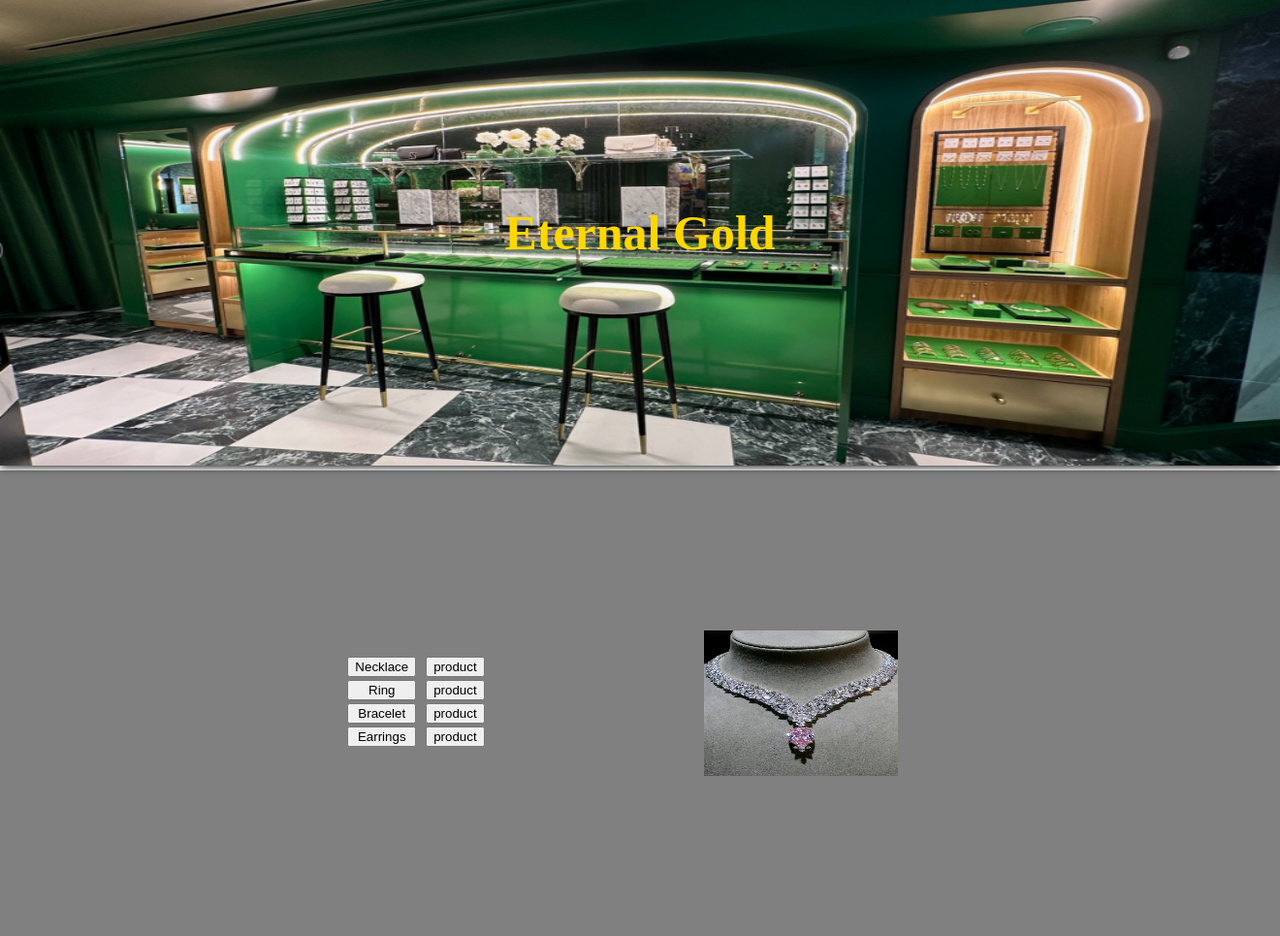
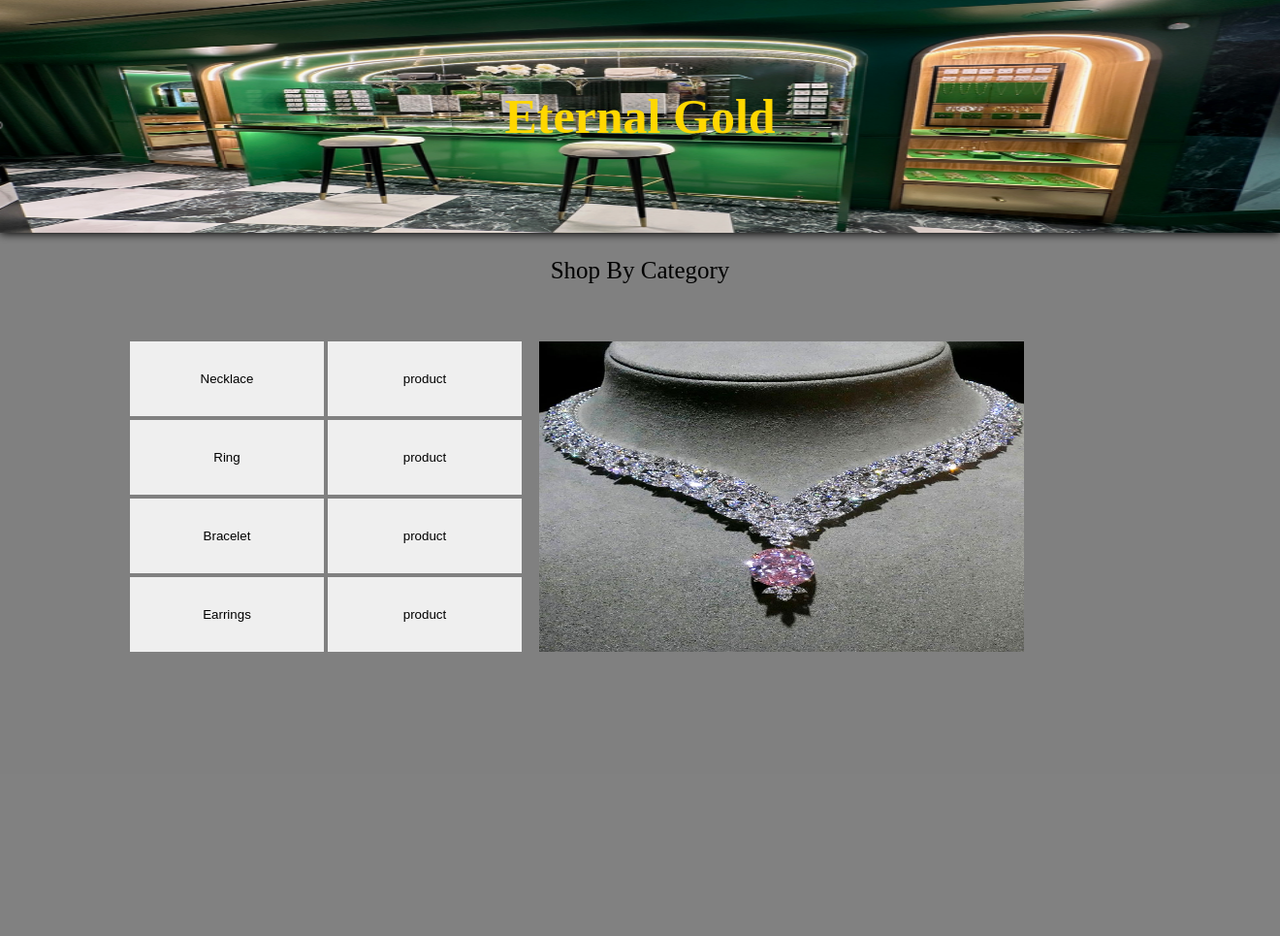
Before and after one commit to DenisPrela/JewelleryStore, a PHP site: page / in a window 1320 px wide. Shown: the part 50-1015 px from the top of the page at 97% size. After the commit the page ends 722 px from the top, so only its background shows below. Run offline with PHP 8.4, Linux system fonts and the light colour scheme.

Commit message:
Categories

```diff
--- a/index.html
+++ b/index.html
@@ -48,8 +48,13 @@
                 <h1>Eternal Gold</h1>
             </div>
         </div>
+        <div id="category">
+            <p>Shop By Category</p>
+        </div>
         <div class="products">
+
             <div class="product-buttons">
+
                 <div class="prod-buttons">
                     <button onmouseover="changeImage('images/diamondnecklace.jpeg')">Necklace</button>
                     <button onmouseover="changeImage('images/ring.jpeg')">Ring</button>
@@ -63,17 +68,29 @@
                     <button onmouseover="changeImage('image8.jpg')">product</button>
                 </div>
             </div>
-            <div id="product-image">
-                <img id="product" src="images/diamondnecklace.jpeg">
+            <div class="product-image">
+                <img id="product" src="images/diamondnecklace.jpeg" alt="Product Image">
             </div>
         </div>
         <script>
             function changeImage(imageSrc) {
-                document.getElementById('product').src = imageSrc;
+                const productImage = document.getElementById('product');
+                // Fade out
+                productImage.style.opacity = 0;
 
+                // Wait for the fade-out transition to complete, then change the image
+                setTimeout(() => {
+                    productImage.src = imageSrc;
+
+                    // Fade back in
+                    productImage.style.opacity = 1;
+                }, 500); // Matches the CSS transition duration
             }
 
         </script>
+        <div>
+
+        </div>
     </main>
 
 
--- a/style.css
+++ b/style.css
@@ -109,8 +109,8 @@ button:hover {
 .top {
     background-image: url(images/kate-spade-new-york-paddington-jewellery-store-26.06.24.jpg);
     width: 100%;
-    height: 60vh;
-    background-size: 100% 60vh;
+    height: 30vh;
+    background-size: 100% 30vh;
     background-repeat: none;
     margin-top: 0;
     display: flex;
@@ -128,42 +128,61 @@ button:hover {
 
 .products {
     display: flex;
-    justify-content: space-between;
+
     align-items: center;
     background-color: gray;
-    margin-top: 5px;
+    width: 100%;
     height: 60vh;
+
 }
 
 .product-buttons {
+    display: flex;
+    justify-self: baseline;
+    align-items: center;
     width: 50%;
-    justify-self: baseline;
+    padding-left: 10%;
+    padding-bottom: 7%;
+    padding-right: 10px;
+}
+
+#category {
+    background-color: gray;
     display: flex;
     justify-content: center;
-    padding-left: 10%;
+    align-items: center;
+    font-size: 25px;
+
+}
+
+.product-image {
+    display: flex;
+    align-items: center;
+    justify-self: end;
+    width: 50%;
+    padding-right: 20%;
+    padding-bottom: 7%;
+
 }
 
 .prod-buttons {
     display: flex;
-
     flex-direction: column;
-    padding: 5px;
 }
 
 .prod-buttons button {
-    margin-bottom: 3px;
+    width: 200px;
+    height: 77px;
+    border: none;
+
+    margin: 2px;
 }
 
-#product-image {
-    display: flex;
-    width: 50%;
-    margin-top: 5%;
-    margin-bottom: 5%;
+.product-image img {
+    width: 500px;
+    height: 320px;
+    margin: auto;
+    transition: transform 0.5s ease-in-out;
+    background-color: white;
+
 }
-
-#product-image img {
-    width: 200px;
-    height: 150px;
-    opacity: 1;
-    transition: opacity 0.3s ease-in-out;
-}
```
